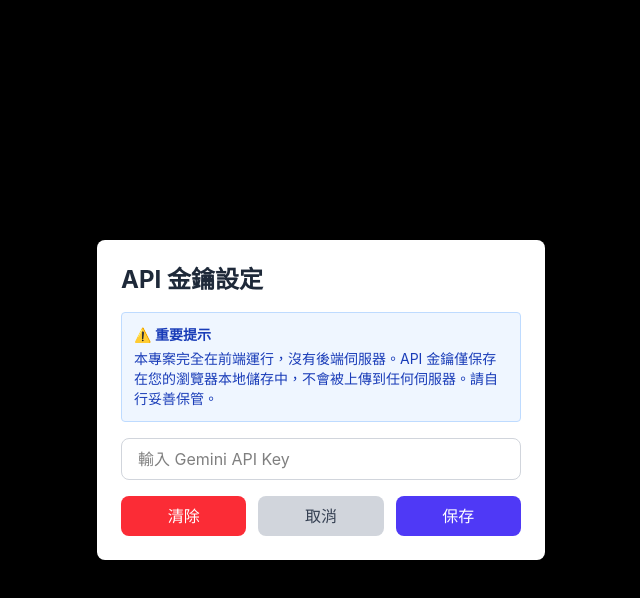
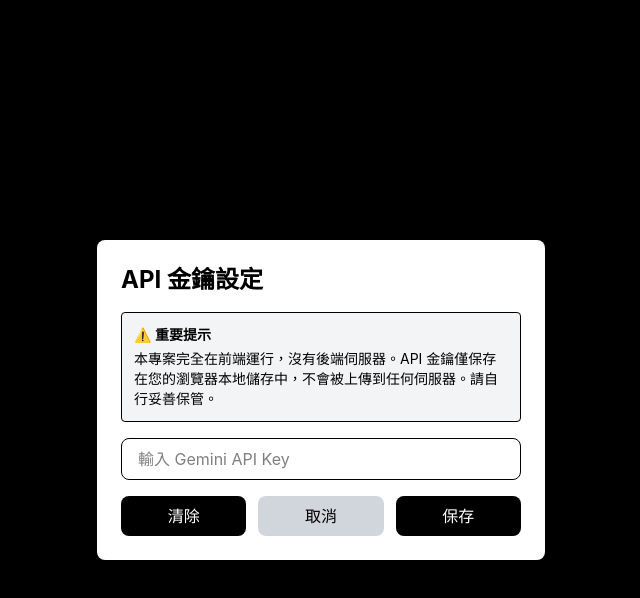
Before and after one commit to lloyd3126/read.nien.cc, a Next.js app: page / in a window 1280 px wide. Both pictures are taken after a click on the button 337 px from the left and 124 px from the top of the page. Shown: the top 598 px of the page, without its empty margins (319-959 px from the left). Built offline with nearby package versions, Linux system fonts and the light colour scheme.

Commit message:
feat: 更新介面樣式以改善可讀性
- 將標題顏色改為黑色
- 調整按鈕懸停顏色
- 更新進度顯示區域的文字顏色
- 修改 API 金鑰設定對話框的樣式
- 調整輸入框和按鈕的邊框顏色

```diff
--- a/app/page.js
+++ b/app/page.js
@@ -359,7 +359,7 @@
             <div className="w-full">
                 {/* 標題 */}
                 <div className="mb-6 text-center">
-                    <h1 className="text-3xl font-bold text-gray-800 mb-6">Text to Speech</h1>
+                    <h1 className="text-3xl font-bold text-black mb-6">Text to Speech</h1>
                     {/* 按鈕區 */}
                     <div className="flex gap-3 items-center justify-center">
                         {/* 設定按鈕 */}
@@ -368,7 +368,7 @@
                                 setTempApiKey(apiKey);
                                 setShowModal(true);
                             }}
-                            className="flex-1 flex justify-center items-center p-3 rounded-lg bg-black hover:bg-gray-800 text-white transition-colors"
+                            className="flex-1 flex justify-center items-center p-3 rounded-lg bg-black hover:bg-gray-900 text-white transition-colors"
                             title="設定"
                         >
                             <Settings size={24} />
@@ -378,7 +378,7 @@
                         <button
                             onClick={handlePlayClick}
                             disabled={!apiKey}
-                            className="flex-1 flex justify-center items-center p-3 rounded-lg bg-black hover:bg-gray-800 text-white transition-colors disabled:bg-gray-400 disabled:cursor-not-allowed"
+                            className="flex-1 flex justify-center items-center p-3 rounded-lg bg-black hover:bg-gray-900 text-white transition-colors disabled:bg-gray-400 disabled:cursor-not-allowed"
                             title={isPlaying ? '暫停' : '播放'}
                         >
                             {isPlaying ? <Pause size={24} /> : <Play size={24} />}
@@ -388,19 +388,19 @@
 
                 {/* 進度顯示 */}
                 {isPlaying && (
-                    <div className="mb-6 p-4 bg-gradient-to-r from-indigo-50 to-blue-50 rounded-lg border-2 border-indigo-200">
+                    <div className="mb-6 p-4 bg-white rounded-lg border-2 border-black">
                         <div className="grid grid-cols-3 gap-4">
                             <div className="text-center">
-                                <div className="text-sm font-medium text-gray-600 mb-1">總段落數</div>
-                                <div className="text-2xl font-bold text-indigo-600">{totalLines}</div>
+                                <div className="text-sm font-medium text-black mb-1">總段落數</div>
+                                <div className="text-2xl font-bold text-black">{totalLines}</div>
                             </div>
                             <div className="text-center">
-                                <div className="text-sm font-medium text-gray-600 mb-1">已經生成</div>
-                                <div className="text-2xl font-bold text-blue-600">{generatedCount}</div>
+                                <div className="text-sm font-medium text-black mb-1">已經生成</div>
+                                <div className="text-2xl font-bold text-black">{generatedCount}</div>
                             </div>
                             <div className="text-center">
-                                <div className="text-sm font-medium text-gray-600 mb-1">正在播放</div>
-                                <div className="text-2xl font-bold text-purple-600">{playingIndex}</div>
+                                <div className="text-sm font-medium text-black mb-1">正在播放</div>
+                                <div className="text-2xl font-bold text-black">{playingIndex}</div>
                             </div>
                         </div>
                     </div>
@@ -415,9 +415,9 @@
                         placeholder="在此輸入要轉換的文字，按換行分段..."
                         suppressHydrationWarning
                         rows={10}
-                        className={`w-full p-4 rounded-lg border-2 border-gray-300 focus:border-indigo-500 focus:outline-none resize-y transition-all ${isPlaying
-                            ? 'bg-gray-100 text-gray-500 cursor-not-allowed'
-                            : 'bg-white text-gray-800'
+                        className={`w-full p-4 rounded-lg border-2 border-black focus:border-black focus:outline-none resize-y transition-all ${isPlaying
+                            ? 'bg-gray-200 text-gray-500 cursor-not-allowed'
+                            : 'bg-white text-black'
                             }`}
                     />
                 </div>
@@ -427,9 +427,9 @@
             {showModal && (
                 <div className="fixed inset-0 bg-black bg-opacity-50 flex items-center justify-center p-4 z-50">
                     <div className="bg-white rounded-lg shadow-xl max-w-md w-full p-6">
-                        <h2 className="text-2xl font-bold mb-4 text-gray-800">API 金鑰設定</h2>
+                        <h2 className="text-2xl font-bold mb-4 text-black">API 金鑰設定</h2>
 
-                        <div className="mb-4 p-3 bg-blue-50 border border-blue-200 rounded text-sm text-blue-800">
+                        <div className="mb-4 p-3 bg-gray-100 border border-black rounded text-sm text-black">
                             <p className="font-semibold mb-1">⚠️ 重要提示</p>
                             <p>
                                 本專案完全在前端運行，沒有後端伺服器。API
@@ -442,25 +442,25 @@
                             value={tempApiKey}
                             onChange={(e) => setTempApiKey(e.target.value)}
                             placeholder="輸入 Gemini API Key"
-                            className="w-full px-4 py-2 border border-gray-300 rounded-lg focus:border-indigo-500 focus:outline-none mb-4"
+                            className="w-full px-4 py-2 border border-black rounded-lg focus:border-black focus:outline-none mb-4 bg-white text-black"
                         />
 
                         <div className="flex gap-3">
                             <button
                                 onClick={handleClearApiKey}
-                                className="flex-1 px-4 py-2 bg-red-500 text-white rounded-lg hover:bg-red-600 transition-colors font-medium"
+                                className="flex-1 px-4 py-2 bg-black text-white rounded-lg hover:bg-gray-800 transition-colors font-medium"
                             >
                                 清除
                             </button>
                             <button
                                 onClick={() => setShowModal(false)}
-                                className="flex-1 px-4 py-2 bg-gray-300 text-gray-700 rounded-lg hover:bg-gray-400 transition-colors font-medium"
+                                className="flex-1 px-4 py-2 bg-gray-300 text-black rounded-lg hover:bg-gray-400 transition-colors font-medium"
                             >
                                 取消
                             </button>
                             <button
                                 onClick={handleSaveApiKey}
-                                className="flex-1 px-4 py-2 bg-indigo-600 text-white rounded-lg hover:bg-indigo-700 transition-colors font-medium"
+                                className="flex-1 px-4 py-2 bg-black text-white rounded-lg hover:bg-gray-800 transition-colors font-medium"
                             >
                                 保存
                             </button>
```
